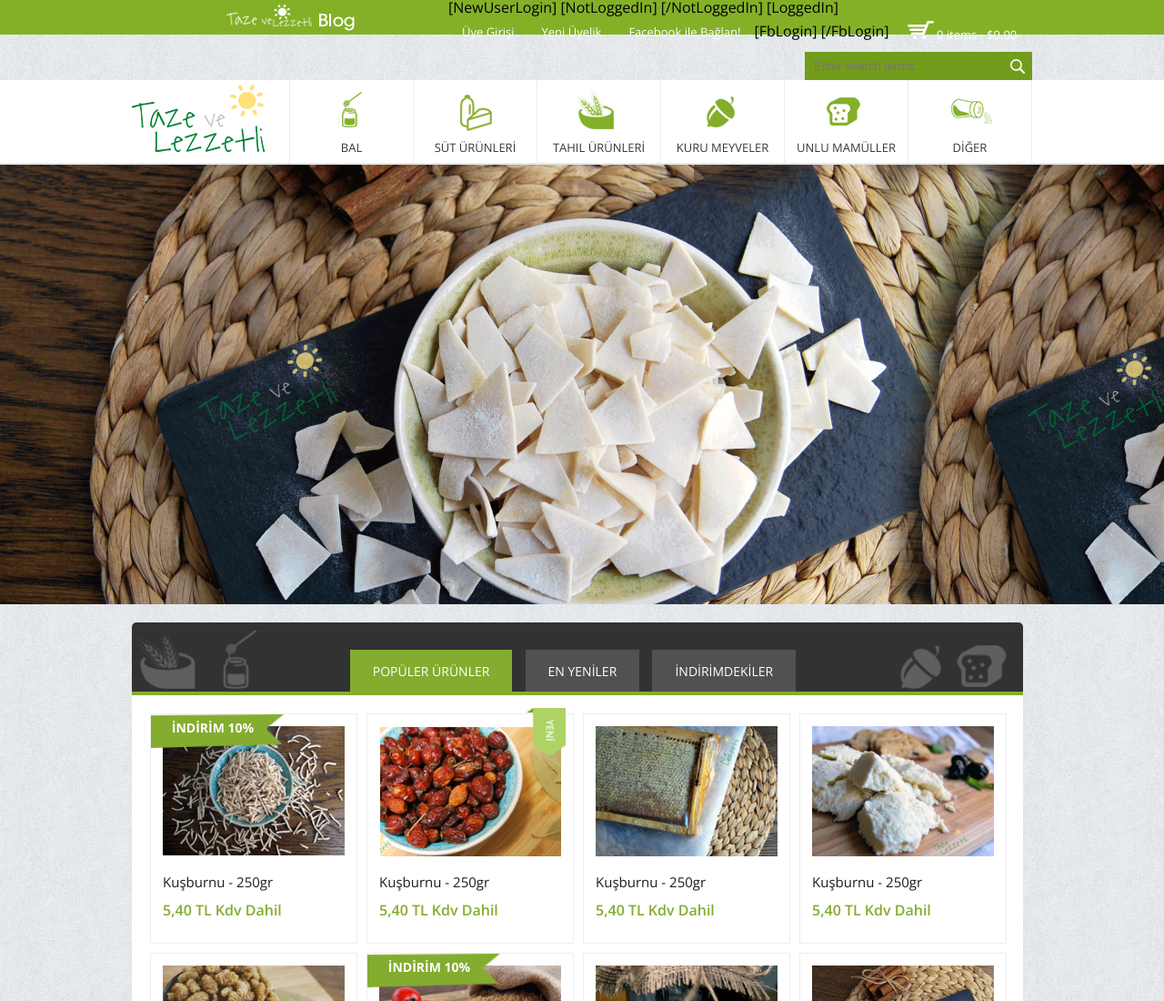
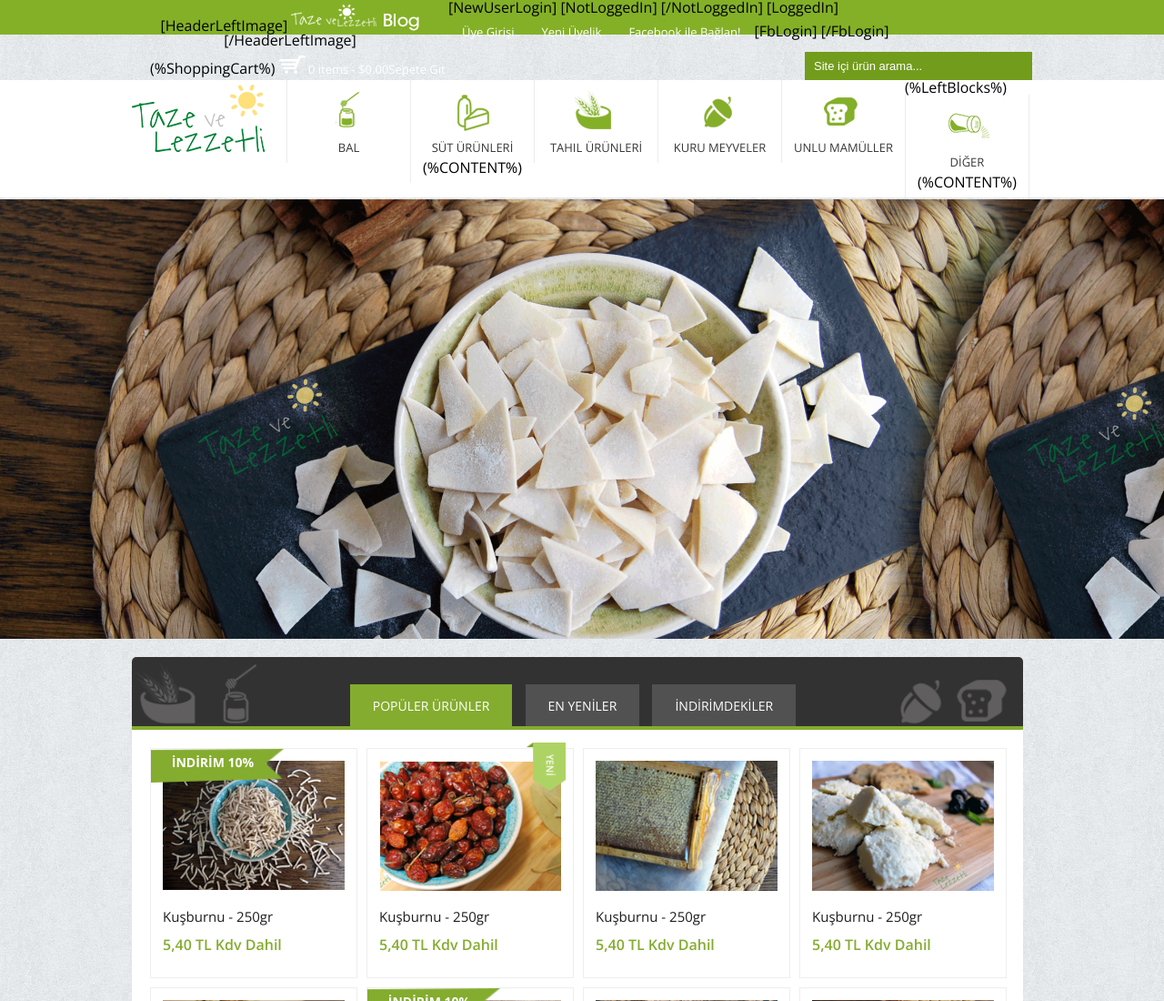
Before and after one commit to sankirna/Ideasoft, a plain HTML site: page tvl/index.html in a window 1280 px wide. Shown: the top 1100 px of the page at 91% size. Drawn offline with nearby package versions, Linux system fonts and the light colour scheme.

Commit message:
header changes

```diff
--- a/tvl/index.html
+++ b/tvl/index.html
@@ -18,7 +18,9 @@
         <div class="top-header">
             <div class="container">
                 <div class="topheadleft">
+                    [HeaderLeftImage]
                     <a href="blog-logo.html"><img src="images/logo-blog.png" width="141" height="29"></a>
+                    [/HeaderLeftImage]
                 </div>
                 <!--top header left-->
                 <div class="topheadright">
@@ -41,15 +43,22 @@
                     [LoggedIn]
                     <!--user menu end here-->
                     <div class="shop_cart">
-                        <li><a href="#" id="cart"><img src="images/cart.png" width="29" height="20"> 0 items <span class="badge">- $0.00</span></a></li>
+                        <li>
+                            <!--<a href="#" id="cart"><img src="images/cart.png" width="29" height="20"> 0 items <span class="badge">- $0.00</span></a>-->
+                        (%ShoppingCart%)
+                            <a href="/index.php?do=catalog/order"><img src="images/cart.png" width="29" height="20"> 0 items <span class="badge">- $0.00</span>Sepete Git</a>
+                        </li>
                     </div>
                     <!--end shopping-cart-header -->
                     <!--cart main end here-->
                     <div class="search-bar">
-                        <form id="search" action="#" method="post">
+                        <form name="QuickSearchFrom" action="/index.php?do=catalog/exec&ref=search" method="POST">
                             <div id="input">
-                                <input type="text" name="search-terms" id="search-terms" placeholder="Enter search terms...">
-                                <input name="" type="button" id="search-label">
+                                <input type="hidden" name="QuickSearch" value="1">
+								<input type="text" class="searchInputClass QuickSearchBar" name="label" onblur="if(this.value.length==0){this.value='Site içi ürün arama...'}" onfocus="if(this.value=='Site içi ürün arama...'){this.value=''}" value="Site içi ürün arama..." />
+								<input type="submit" name="Submit" class="searchButton" value="" />
+                                <!--<input type="text" name="search-terms" id="search-terms" placeholder="Enter search terms...">
+                                <input name="" type="button" id="search-label">-->
                             </div>
                         </form>
                     </div>
@@ -64,9 +73,11 @@
                 <!--logo end here-->
                 <div class="menu-wrapper" role="navigation">
                     <ul class="nav" role="menubar">
+                        	(%LeftBlocks%)
                         <li role="menuitem"><span class="icon1"></span><a href="#">bal</a></li>
                         <li role="menuitem">
                             <span class="icon2"></span><a href="#"> Süt Ürünleri</a>
+                            (%Content%)
                             <div class="mega-menu" aria-hidden="true" role="menu">
                                 <div class="nav-column">
                                     <h3>Heading 1</h3>
@@ -120,6 +131,7 @@
                         <li role="menuitem"><span class="icon5"></span><a href="#">Unlu Mamüller</a>
                         <li role="menuitem">
                             <span class="icon6"></span><a href="#">Diğer</a>
+                            (%Content%)
                             <div class="mega-menu" aria-hidden="true" role="menu">
                                 <div class="nav-column">
                                     <h3>Heading 1</h3>
```
